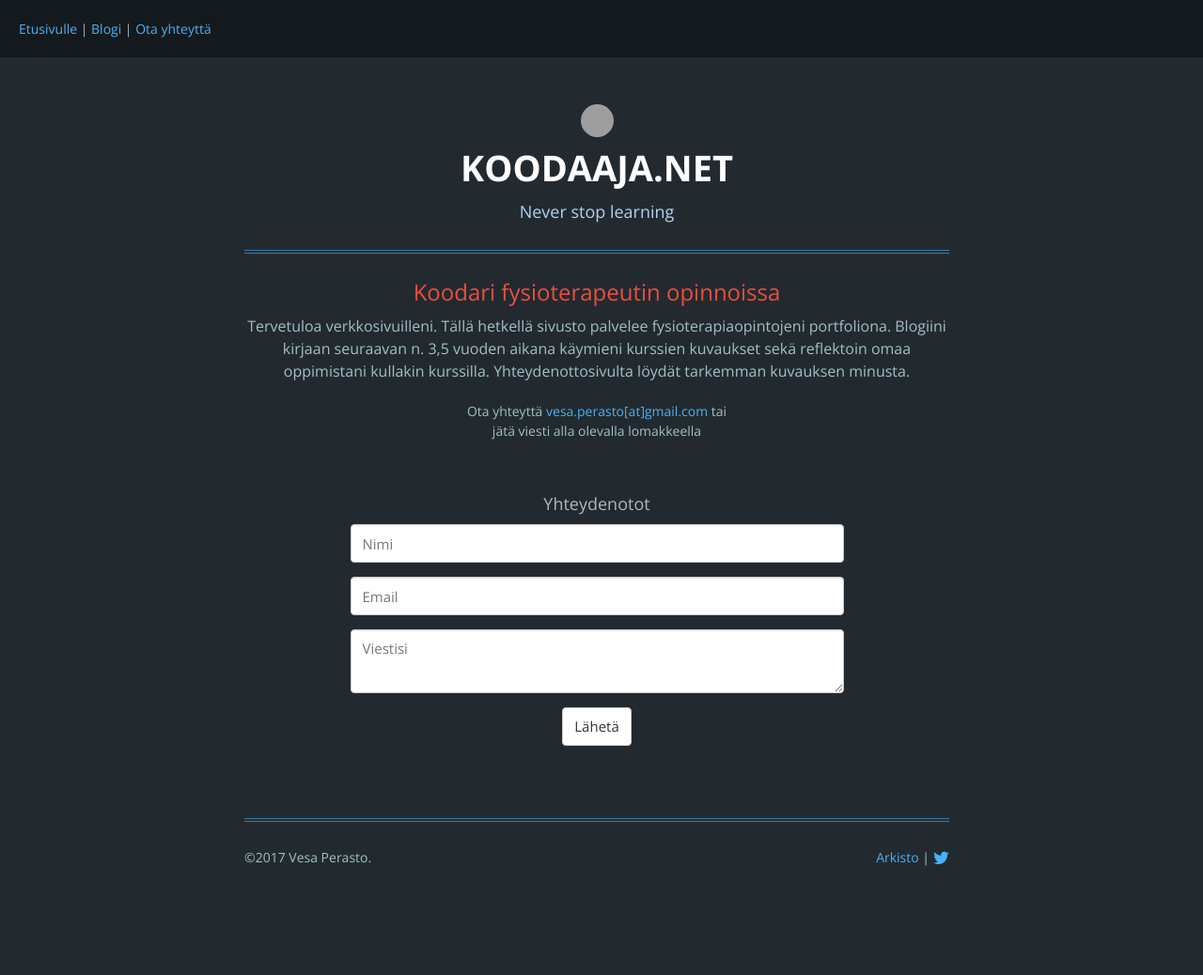
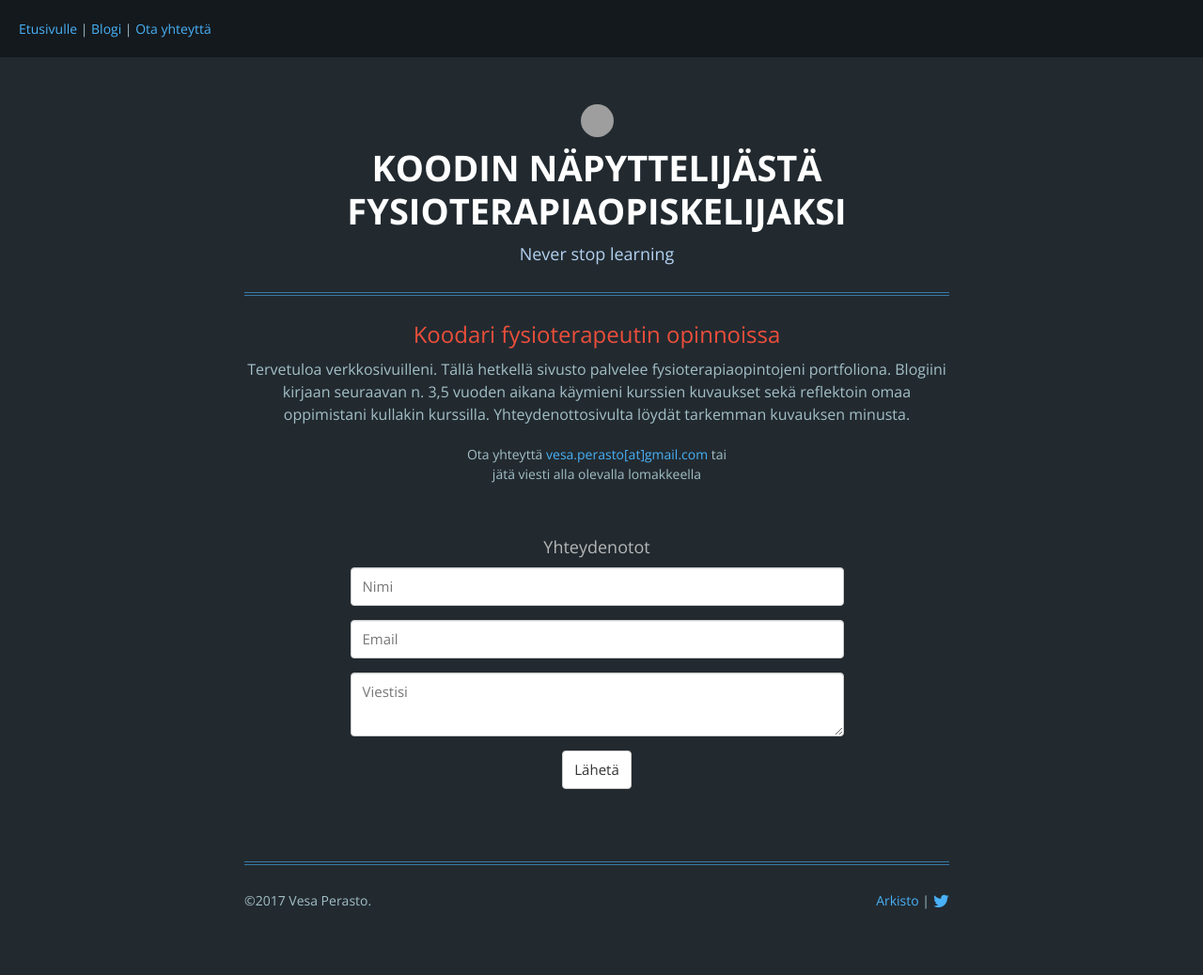
Before and after one commit to vperasto/vperasto.github.io, a Jekyll site: the page built from index.html, in a window 1280 px wide. Shown: the whole page at 94% size. Built offline with Jekyll 4.4.1, drawn with Linux system fonts in a browser that asks for light colours; nearby versions of some CDN libraries; comment, search, counter and statistics services are not loaded; before the commit the page ends 992 px from its top, so only the background shows below that; grey boxes are pictures that could not be loaded.

Commit message:
koodaaja.net pois otsikoista

```diff
--- a/_includes/title.html
+++ b/_includes/title.html
@@ -1,7 +1,7 @@
 <div id="title">
   <img class="circular" src="https://s-media-cache-ak0.pinimg.com/avatars/vesaperasto_1394280403_280.jpg" >
   <h1>
-    <a id="sitename" href="{{site.baseurl}}">Koodaaja.net</a>
+    <a id="sitename" href="{{ "/"}}">Koodin näpyttelijästä fysioterapiaopiskelijaksi</a>
   </h1>
 
   <p>Never stop learning</p>
```
